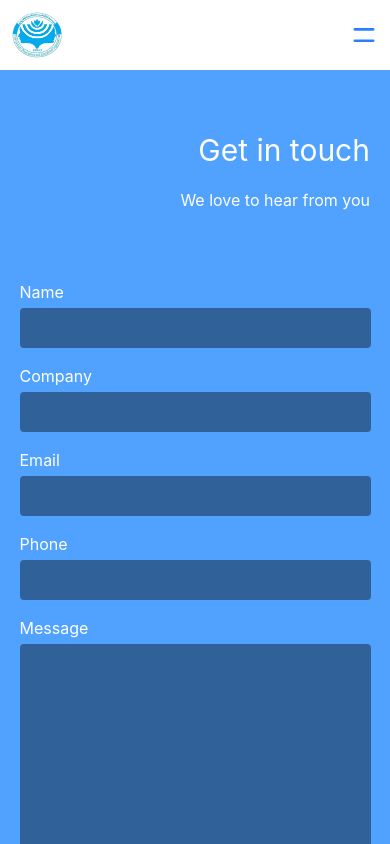
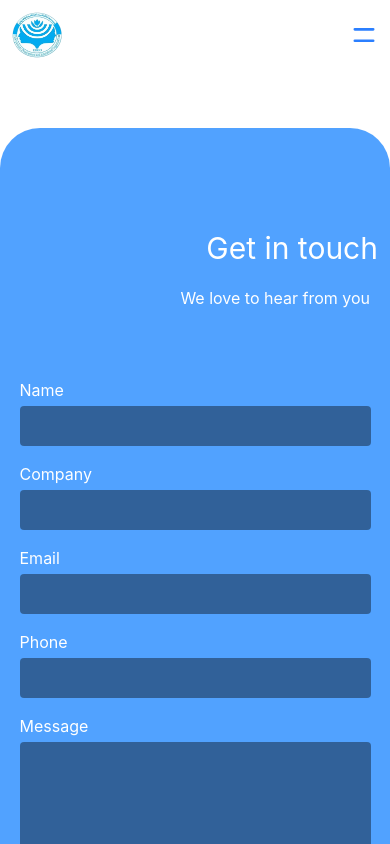
Before and after one commit to Bluetelecast/EDEO-Website, a React (Vite) app: page /contacts in a window 390 px wide. Shown: the top 844 px of the page. Built offline with nearby package versions, Linux system fonts and the light colour scheme.

Commit message:
added the MobileNavegatioWrapper component

```diff
--- a/src/App.jsx
+++ b/src/App.jsx
@@ -8,17 +8,13 @@ import About from "./Components/About"
 import Projects from "./Components/Projects"
 import WhatWeDo from "./Components/WhatWeDo"
 import Donate from "./Components/Donate"
-import MobileNavegation from "./Components/MobileNavegation"
-import logo from "./assets/logo.jpg";
-import { XMarkIcon } from "@heroicons/react/16/solid"
-import { useDispatch, useSelector } from "react-redux"
-import { hideMenu } from "./Global_feature/GlobalSlice"
+import { useSelector } from "react-redux"
+import NavegationMobileWrapper from "./Components/NavegationMobileWrapper"
 
 
 function App() {
 
   const state=useSelector((state)=>state.globalState);
-  const dispatch = useDispatch();
 
   return (
     <>
@@ -34,19 +30,8 @@ function App() {
           <Route path="/donate" element={<Donate />}/>
         </Routes>
         {state.showMenu && (
-          <div className="fixed top-[0] w-[100%] h-[100%] bg-white md:hidden">
-          <div className="flex justify-end p-4">
-           <button onClick={()=>{dispatch(hideMenu())}} className="cursor-pointer"><XMarkIcon className="w-7 h-7 text-blue-500"/></button>
-          </div>
-           <MobileNavegation />
-           <div className="flex justify-center mt-[1rem]">
-           <div className="w-[90px] h-[90px]">
-             <img src={logo} alt="" className="w-[100%] h-[100%]" />
-           </div>
-           </div>
-         </div>
+          <NavegationMobileWrapper/>
         )}
-
         <Footer />
       </div>
     </>
--- a/src/Components/AlreadyDone.jsx
+++ b/src/Components/AlreadyDone.jsx
@@ -7,7 +7,7 @@ const AlreadyDone = ()=>{
         <div className='mt-[4rem] sm:mt-[8rem]'>
         <h2 className='text-center text-blue-500 text-3xl sm:text-5xl'>We have already</h2>
         <div className='flex justify-around gap-3 flex-wrap mt-[6rem]'>
-        <div className='transition-all duration-200 cursor-pointer hover:bg-blue-200 w-[350px] h-[350px] grid grid_rows-2 rounded-[15px]'>
+        <div className='cursor-pointer w-[350px] h-[350px] grid grid_rows-2 rounded-[15px]'>
         <div className='w-[350px] h-[150px]'>
             <img src={food} className='w-[100%] y-[100%] rounded-tl-[15px] rounded-tr-[15px]' />
         </div>
@@ -17,7 +17,7 @@ const AlreadyDone = ()=>{
         </div>
         </div>
 
-        <div className=' w-[350px] h-[350px] transition-all duration-200 cursor-pointer hover:bg-smook-200 grid grid_rows-2 rounded-[15px]'>
+        <div className=' w-[350px] h-[350px]  cursor-pointer grid grid_rows-2 rounded-[15px]'>
         <div className='w-[350px] h-[150px]'>
             <img src={shelters} className='w-[100%] y-[100%] rounded-tl-[15px] rounded-tr-[15px]' />
         </div>
@@ -27,7 +27,7 @@ const AlreadyDone = ()=>{
         </div>
         </div>
 
-        <div className='transition-all duration-200 cursor-pointer hover:bg-blue-100 w-[350px] h-[350px] grid grid_rows-2 rounded-[15px]'>
+        <div className='cursor-pointer w-[350px] h-[350px] grid grid_rows-2 rounded-[15px]'>
         <div className='w-[350px] h-[150px]'>
             <img src={money} className='w-[100%] y-[100%] rounded-tl-[15px] rounded-tr-[15px]' />
         </div>
--- a/src/Components/Contact.jsx
+++ b/src/Components/Contact.jsx
@@ -1,8 +1,12 @@
 const Contact = ()=>{
     return (
-        <section className='h-[auto] mt-[0] bg-blue-400' id="contact">
-        <div className='pt-[2rem]'>
-        <h2 className='p-5 pb-0 text-end text-3xl sm:text-5xl mt-[5rem] text-white'>Get in touch</h2>
+        <section className='h-[auto]  mt-[8rem] bg-blue-400' style={{
+            borderTopLeftRadius:'40px',
+            borderTopRightRadius:'40px'
+
+        }} id="contact">
+        <div className='pt-[10px]'>
+        <h2 className='p-3 pb-0 text-end text-3xl sm:text-5xl mt-[5rem] text-white'>Get in touch</h2>
         <p className='text-end text-white p-5'>We love to hear from you</p>
         </div>
 
--- a/src/Components/CurrentProject.jsx
+++ b/src/Components/CurrentProject.jsx
@@ -1,5 +1,4 @@
 import office from '../assets/ProjectOfficer.jpg'
-import { HeartIcon } from '@heroicons/react/16/solid'
 
 const CurrentProject = ()=>{
 
--- /dev/null
+++ b/src/Components/NavegationMobileWrapper.jsx
@@ -0,0 +1,28 @@
+import logo from "../assets/logo.jpg";
+import { XMarkIcon } from "@heroicons/react/16/solid"
+import { useDispatch } from "react-redux";
+import { hideMenu } from "../Global_feature/GlobalSlice";
+import MobileNavegation from "./MobileNavegation";
+
+const NavegationMobileWrapper=()=>{
+
+    const dispatch = useDispatch();
+
+    return(
+        <>
+        <div className="fixed top-[0] w-[100%] h-[100%] bg-white md:hidden">
+        <div className="flex justify-end p-4">
+         <button onClick={()=>{dispatch(hideMenu())}} className="cursor-pointer"><XMarkIcon className="w-7 h-7 text-blue-500"/></button>
+        </div>
+         <MobileNavegation/>
+         <div className="flex justify-center mt-[1rem]">
+         <div className="w-[90px] h-[90px]">
+           <img src={logo} alt="" className="w-[100%] h-[100%]" />
+         </div>
+         </div>
+       </div>
+       </>
+    )
+};
+
+export default NavegationMobileWrapper;
```
